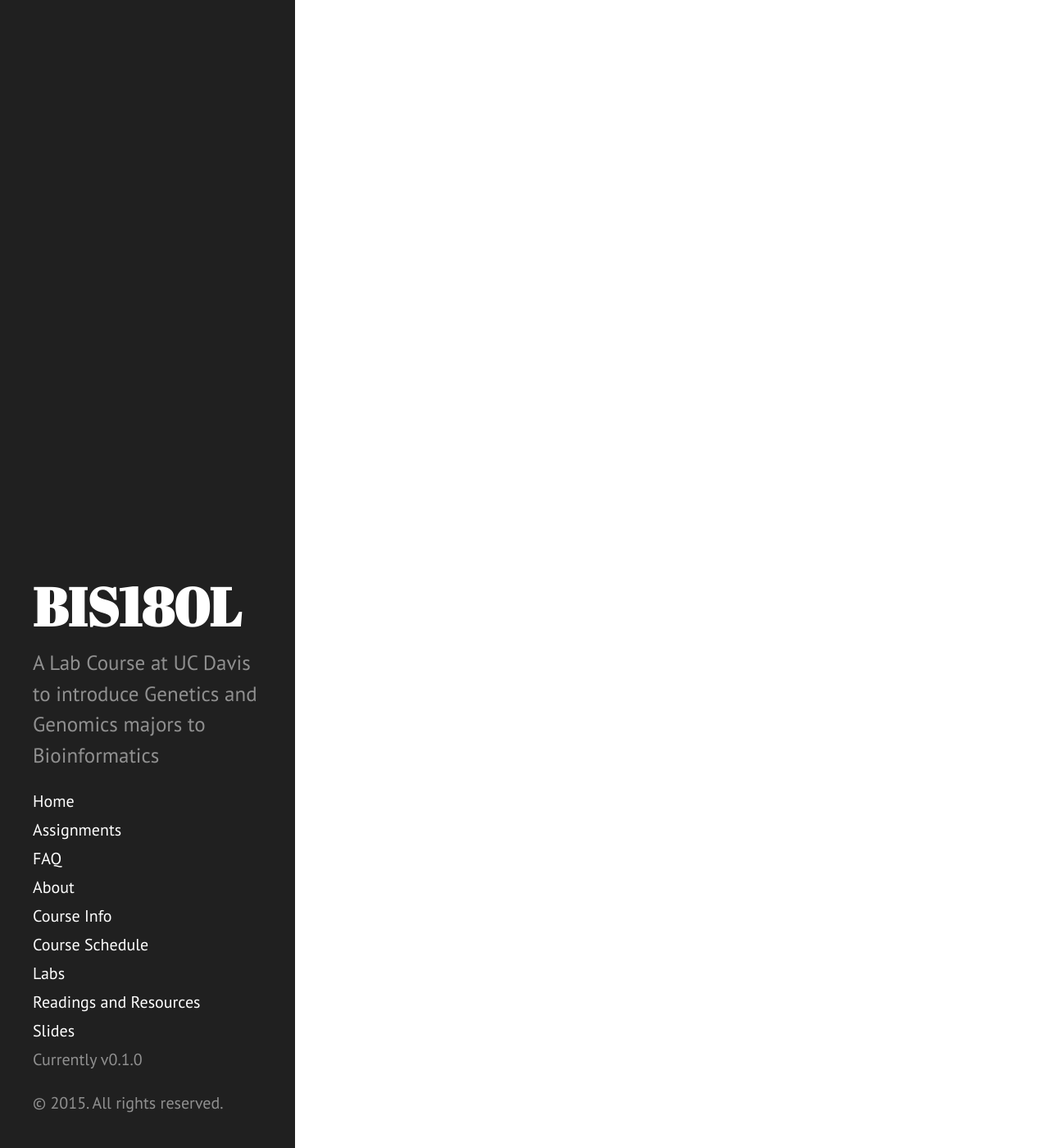
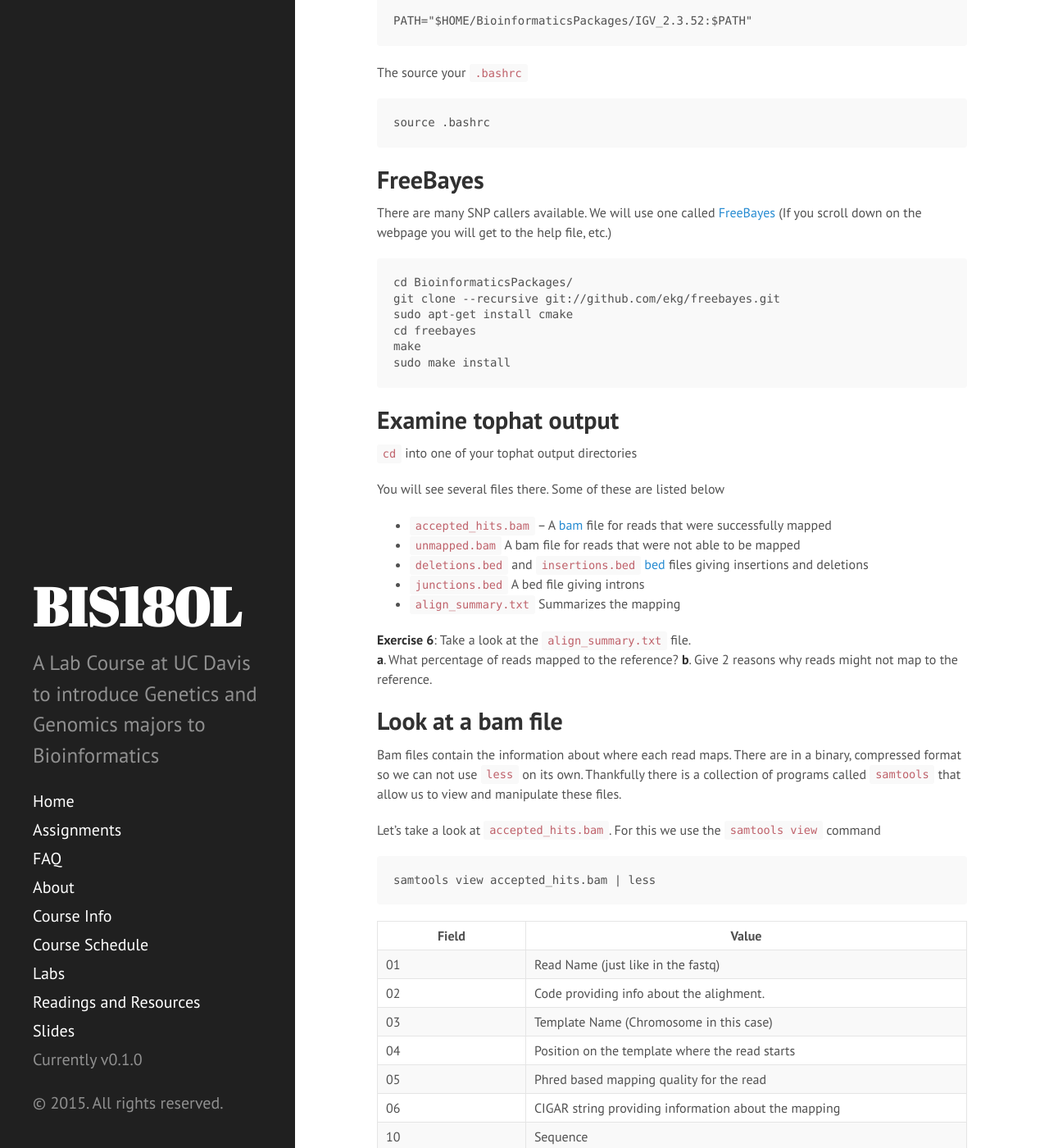
Before and after one commit to rjcmarkelz/BIS180L_web, a Jekyll site: the page built from _posts/2015-05-07-Illumina-Day-2.md, in a window 1280 px wide and 1400 px high, scrolled down 1143 px. Shown: the whole window at 82% size. Built offline with Jekyll 4.4.1, drawn with Linux system fonts in a browser that asks for light colours; Markdown is read by kramdown in place of the engine named in the settings; some of the changed text lies outside the part shown.

Commit message:
Working on Illumina Day2 lab

```diff
--- a/_posts/2015-05-07-Illumina-Day-2.md
+++ b/_posts/2015-05-07-Illumina-Day-2.md
@@ -17,8 +17,128 @@
 1. Learn about sequence alignment/mapping (SAM/BAM) files.
 2. Examine mapped reads in [IGV--the integrative genomics viewer](https://www.broadinstitute.org/igv/).  This will allow us to see how reads are placed on the genome during the mapping process.
 3. Find polymorphic positions in our sequencing data.
-4. Determine the number of read counts per gene, in preparations for differential expression analysis.
+
 
 # Preliminaries
 
-# Examine tophat output
+## Data files
+
+Download output from tophat run on a larger number of sequences:
+
+    wget http://de.iplantcollaborative.org/dl/d/4B3E55F9-FF19-456E-9468-36A0BE74E4C0/tophat_out-IMB211_NDP_2_INTERNODE.1_matched.fq.tar.gz
+    tar -xvzf tophat_out-IMB211_NDP_2_INTERNODE.1_matched.fq.tar.gz
+
+untar and unzip the files
+
+## IGV
+
+Unfortunately the version of IGV installed on your computers does not work and it must be reinstalled.
+
+Download the binary distribution from the [download page](https://www.broadinstitute.org/software/igv/download)
+
+Move the unzipped directory to BioinformaticsPackages
+
+    mv ~/Downloads/IGV_2.3.52 ~/BioinformaticsPackages/
+
+Add the following line to the end of your `.bashrc` file
+
+    PATH="$HOME/BioinformaticsPackages/IGV_2.3.52:$PATH"
+
+The source your `.bashrc`
+
+    source .bashrc
+
+## FreeBayes
+
+There are many SNP callers available.  We will use one called [FreeBayes](https://github.com/ekg/freebayes) (If you scroll down on the webpage you will get to the help file, etc.)
+
+    cd BioinformaticsPackages/
+    git clone --recursive git://github.com/ekg/freebayes.git
+    sudo apt-get install cmake
+    cd freebayes
+    make
+    sudo make install
+
+
+## Examine tophat output
+
+`cd` into one of your tophat output directories
+
+You will see several files there.  Some of these are listed below
+
+* `accepted_hits.bam` -- A [bam](https://samtools.github.io/hts-specs/SAMv1.pdf) file for reads that were successfully mapped
+* `unmapped.bam` A bam file for reads that were not able to be mapped
+* `deletions.bed` and `insertions.bed` [bed](https://genome.ucsc.edu/FAQ/FAQformat.html) files giving insertions and deletions
+* `junctions.bed` A bed file giving introns
+* `align_summary.txt` Summarizes the mapping
+
+__Exercise 6__: Take a look at the `align_summary.txt` file.
+__a__.  What percentage of reads mapped to the reference?
+__b__.  Give 2 reasons why reads might not map to the reference.
+
+## Look at a bam file
+
+Bam files contain the information about where each read maps.  There are in a binary, compressed format so we can not use `less` on its own.  Thankfully there is a collection of programs called [`samtools`](http://www.htslib.org/) that allow us to view and manipulate these files.
+
+Let's take a look at `accepted_hits.bam`.  For this we use the `samtools view` command
+
+    samtools view accepted_hits.bam | less
+
+| Field | Value |
+|-------|-------|
+| 01 | Read Name (just like in the fastq) |
+| 02 | Code providing info about the alighment.  |
+| 03 | Template Name (Chromosome in this case) |
+| 04 | Position on the template where the read starts |
+| 05 | Phred based mapping quality for the read |
+| 06 | CIGAR string providing information about the mapping |
+| 10 | Sequence |
+| 11 | Phred+33 quality of sequence |
+| Additional fields | Varies; see SAM page for more info |
+
+`samtools` has many additional functions.  These include
+
+`samtools merge` -- merge BAM files
+`samtools sort` -- sort BAM files; required by many downstream programs
+`samtools index` -- create an index for quick access; required by many downstream programs
+`samtools idxstats` -- summarize reads mapping to each reference sequence
+`samtools mpileup` -- count the number of matches and mismatches at each position
+
+And more
+
+## Look at a bam file with IGV
+
+While `samtools view` is nice, it would be nicer to actually see our reads in context.  We can do this with [IGV, the Integrative Genome Viewer](https://www.broadinstitute.org/igv/)
+
+To use IGV we need to create an index of our bam file
+
+    samtools index accepted_hits.bam
+
+Start IGV from the Start > Education > IGV menu
+
+### Create a .genome file for IGV to use
+
+By default IGV starts with the human genome.  It has a number of built-in genomes, but does not include _B. rapa_.  We must define it ourself.  This only needs to be done once per computer; IGV will remember it.
+
+Click on Genomes > Create .genome file
+
+Fill in the fields as follows:
+
+* Unique Identifier: BrapaV1.5
+* Descriptive name: Brassica rapa version 1.5
+* FASTA file: (click on Browse and point to BrapaV1.5_chrom_only.fa)
+* Cytoband file: (leave blank)
+* Gene file: (click on Browse and point to the Brapa_gene_v1.5.gff file)
+* Alias file: (leave blank)
+
+### Load some tracks
+
+Now to load our mapped reads:
+
+Click on File > Load From File ; then select the accepted.bam file
+
+Click on File > Load From File again ; then select the junctions.bed file
+
+### Take a look
+
+Click on the "ALL" button and select a chromosome.  Then zoom in until you can see the reads.
```
Also changed, not shown: _posts/2015-03-31-Creating_BIS180L_virtual_machine.md (+1 -0 lines).
